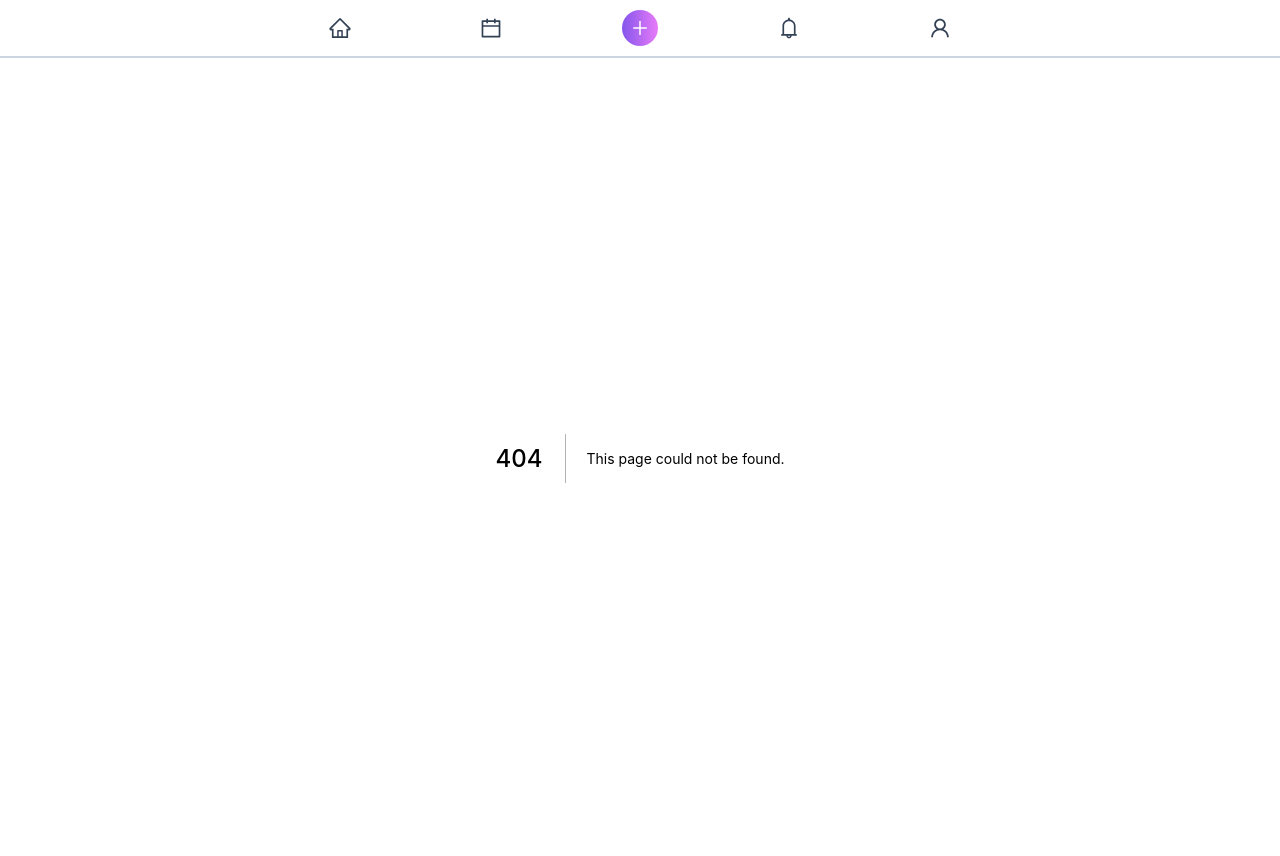
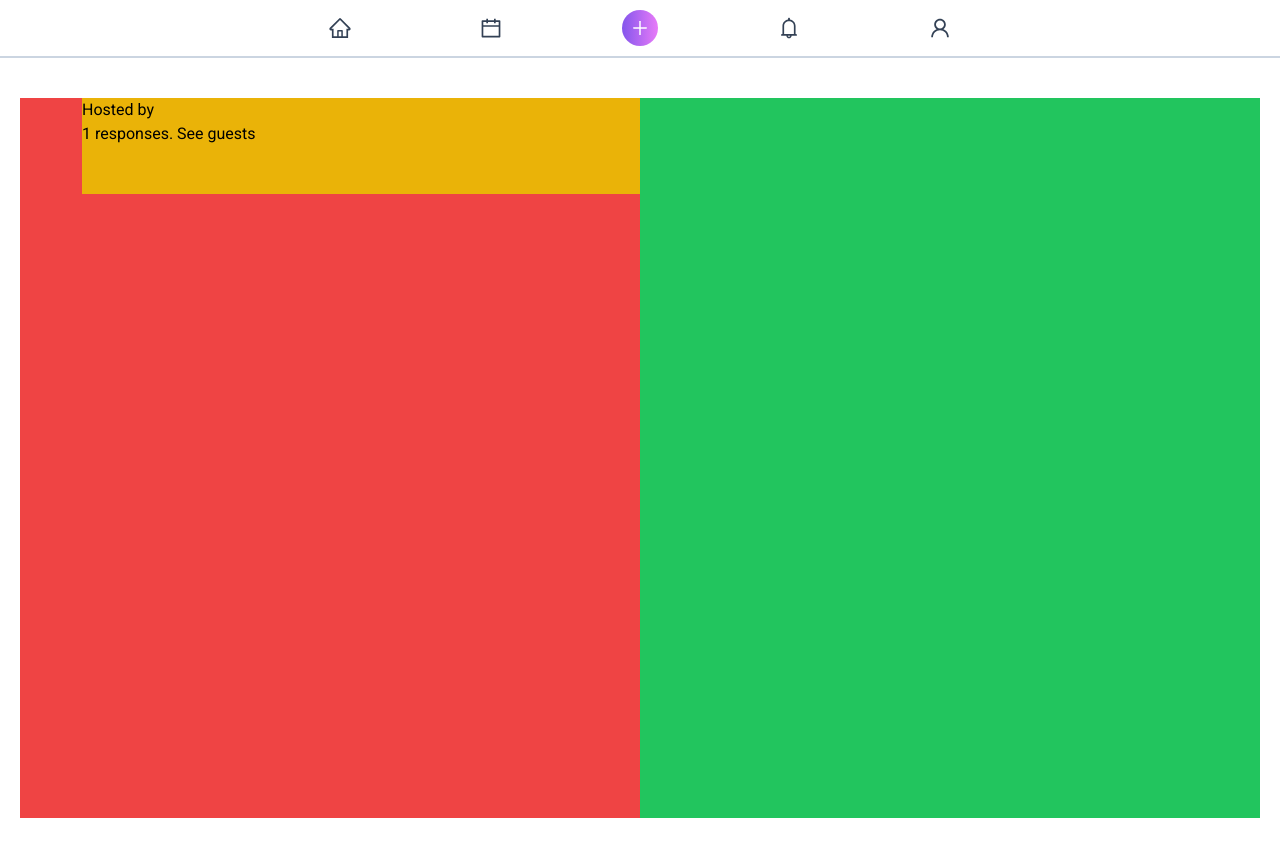
Before and after one commit to daniellee86/Happening.io, a Next.js app: page /event-card in a window 1280 px wide. Before the commit this address had no page. Built offline with nearby package versions, Linux system fonts and the light colour scheme.

Commit message:
start active card page

```diff
--- a/pages/_app.js
+++ b/pages/_app.js
@@ -9,12 +9,19 @@ import Navbar from "../components/Navbar";
 function MyApp({ Component, pageProps }) {
   //'global' state for created events - array of event objects
   const [events, setEvents] = useState([]);
+  const [activeEvent, setActiveEvent] = useState(0);
 
   return (
     <>
       <Navbar />
 
-      <Component events={events} setEvents={setEvents} {...pageProps} />
+      <Component
+        events={events}
+        setEvents={setEvents}
+        activeEvent={activeEvent}
+        setActiveEvent={setActiveEvent}
+        {...pageProps}
+      />
     </>
   );
 }
--- a/pages/create-event.jsx
+++ b/pages/create-event.jsx
@@ -21,13 +21,11 @@ const CreateEvent = ({ setEvents, events }) => {
           <div id="form-container" className="flex justify-center">
             <div id="form" className="h-full w-full ">
               <form
-                className="flex flex-col gap-y-8"
+                className="flex flex-col gap-y-8 items-center"
                 onSubmit={handleSubmit((data) => {
                   setEvents((events) => [data, ...events]);
                   console.log(events);
-                  router.push({
-                    pathname: "/event-list",
-                  });
+                  router.push("/event-list");
                 })}
               >
                 {formdata.map((item) => {
@@ -35,7 +33,7 @@ const CreateEvent = ({ setEvents, events }) => {
                     <div
                       id="input-wrapper"
                       key={item.id}
-                      className="flex flex-col gap-y-2"
+                      className="flex flex-col gap-y-2 w-full"
                     >
                       <label className="text-md  text-[#240D57]">
                         {item.labelTitle}
@@ -53,7 +51,7 @@ const CreateEvent = ({ setEvents, events }) => {
                   );
                 })}
                 <input
-                  className="p-5 rounded-lg bg-green-100 cursor-pointer"
+                  className="p-5 text-xl font-bold text-white w-1/2 rounded-lg bg-gradient-to-r from-primaryThree to-primaryFour  cursor-pointer"
                   type="submit"
                 ></input>
               </form>
--- /dev/null
+++ b/pages/event-card.jsx
@@ -0,0 +1,46 @@
+import React from "react";
+
+const Event = (events, activeEvent) => {
+  return (
+    <main
+      id="event-container"
+      className="grid grid-cols-12 h-[100vh] py-10 px-5"
+    >
+      <section
+        id="left"
+        className="col-span-6 bg-red-500 flex flex-col justify-between items-end"
+      >
+        <div id="left-wrapper" className="w-[90%] bg-yellow-500">
+          <div id="titles">
+            <h1 className="font-bold text-2xl text-primaryOne">
+              {/* {events[activeEvent].Event} */}
+            </h1>
+            <h2>Hosted by {events.Description}</h2>
+          </div>
+          <div id="buttonsOne">
+            <p>1 responses. See guests</p>
+            <button></button>
+            <div id="double-button">
+              <button></button>
+              <button></button>
+            </div>
+          </div>
+          <div id="buttonTwo">
+            <div id="top">
+              <div id="left"></div>
+              <div id="right"></div>
+            </div>
+            <div id="bottom">
+              <div id="left"></div>
+              <div id="right"></div>
+            </div>
+          </div>
+          <div id="description"></div>
+        </div>
+      </section>
+      <section id="right" className="col-span-6 bg-green-500"></section>
+    </main>
+  );
+};
+
+export default Event;
--- a/pages/event-list.jsx
+++ b/pages/event-list.jsx
@@ -1,4 +1,16 @@
-const EventList = ({ events }) => {
+//NEXT IMPORTS
+import { useRouter } from "next/router";
+
+const EventList = ({ events, setActiveEvent, activeEvent }) => {
+  //NEXT ROUTER
+  const router = useRouter();
+
+  const handleClick = (i) => {
+    router.push("/event-card");
+    setActiveEvent(i);
+    console.log(events[activeEvent].Event);
+  };
+
   return (
     <>
       <div className="flex flex-col items-center gap-y-5">
@@ -16,8 +28,9 @@ const EventList = ({ events }) => {
               return (
                 <div
                   id="card-wrapper"
-                  className="flex rounded-xl overflow-hidden shadow-xl"
+                  className="flex rounded-xl overflow-hidden shadow-xl cursor-pointer"
                   key={i}
+                  onClick={() => handleClick(i)}
                 >
                   <div className="w-1/2 p-5" id="image-wraper">
                     {/* eslint-disable-next-line @next/next/no-img-element */}
--- a/pages/event.jsx
+++ /dev/null
@@ -1,7 +0,0 @@
-import React from "react";
-
-const Event = () => {
-  return <div>Event</div>;
-};
-
-export default E;
```
